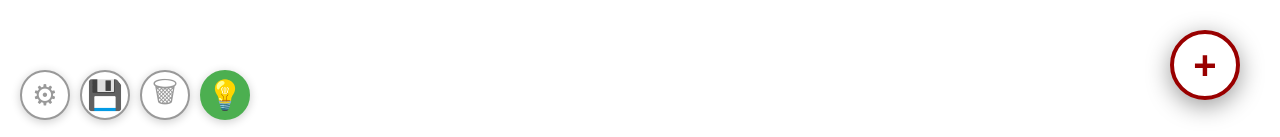
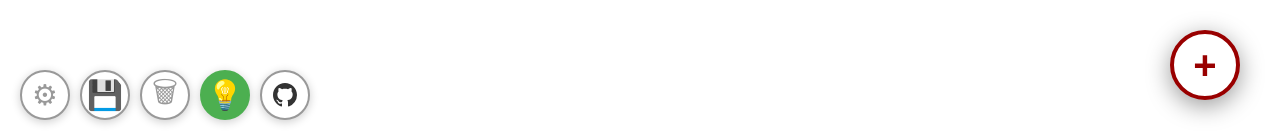
Before and after one commit to nick-myers/exam-timer, a plain HTML site: page index.html in a window 1280 px wide. Shown: the part 660-797 px from the top of the page. Drawn offline with Linux system fonts and the light colour scheme.

Commit message:
Link to github

```diff
--- a/index.html
+++ b/index.html
@@ -324,6 +324,35 @@
       .wake-lock-btn.error {
         background: #ff9800;
         border-color: #ff9800;
+        color: white;
+      }
+
+      .github-btn {
+        position: fixed;
+        bottom: 20px;
+        left: 260px;
+        padding: 0;
+        background: white;
+        border: 2px solid #999;
+        border-radius: 50%;
+        cursor: pointer;
+        font-size: 1.8rem;
+        transition: all 0.2s;
+        z-index: 10;
+        color: #333;
+        width: 50px;
+        height: 50px;
+        display: flex;
+        align-items: center;
+        justify-content: center;
+        box-shadow: 0 2px 10px rgba(0, 0, 0, 0.2);
+        text-decoration: none;
+      }
+
+      .github-btn:hover {
+        transform: scale(1.15);
+        background: #333;
+        border-color: #333;
         color: white;
       }
 
@@ -1203,6 +1232,17 @@
         >
           💡
         </button>
+        <a
+          href="https://github.com/nick-myers/exam-timer"
+          target="_blank"
+          rel="noopener noreferrer"
+          class="github-btn"
+          title="View on GitHub"
+        >
+          <svg width="24" height="24" viewBox="0 0 16 16" fill="currentColor">
+            <path d="M8 0C3.58 0 0 3.58 0 8c0 3.54 2.29 6.53 5.47 7.59.4.07.55-.17.55-.38 0-.19-.01-.82-.01-1.49-2.01.37-2.53-.49-2.69-.94-.09-.23-.48-.94-.82-1.13-.28-.15-.68-.52-.01-.53.63-.01 1.08.58 1.23.82.72 1.21 1.87.87 2.33.66.07-.52.28-.87.51-1.07-1.78-.2-3.64-.89-3.64-3.95 0-.87.31-1.59.82-2.15-.08-.2-.36-1.02.08-2.12 0 0 .67-.21 2.2.82.64-.18 1.32-.27 2-.27.68 0 1.36.09 2 .27 1.53-1.04 2.2-.82 2.2-.82.44 1.1.16 1.92.08 2.12.51.56.82 1.27.82 2.15 0 3.07-1.87 3.75-3.65 3.95.29.25.54.73.54 1.48 0 1.07-.01 1.93-.01 2.2 0 .21.15.46.55.38A8.013 8.013 0 0016 8c0-4.42-3.58-8-8-8z"/>
+          </svg>
+        </a>
 
         <div class="header">
           <div class="header-logo">
```
Also changed, not shown: README.md.
